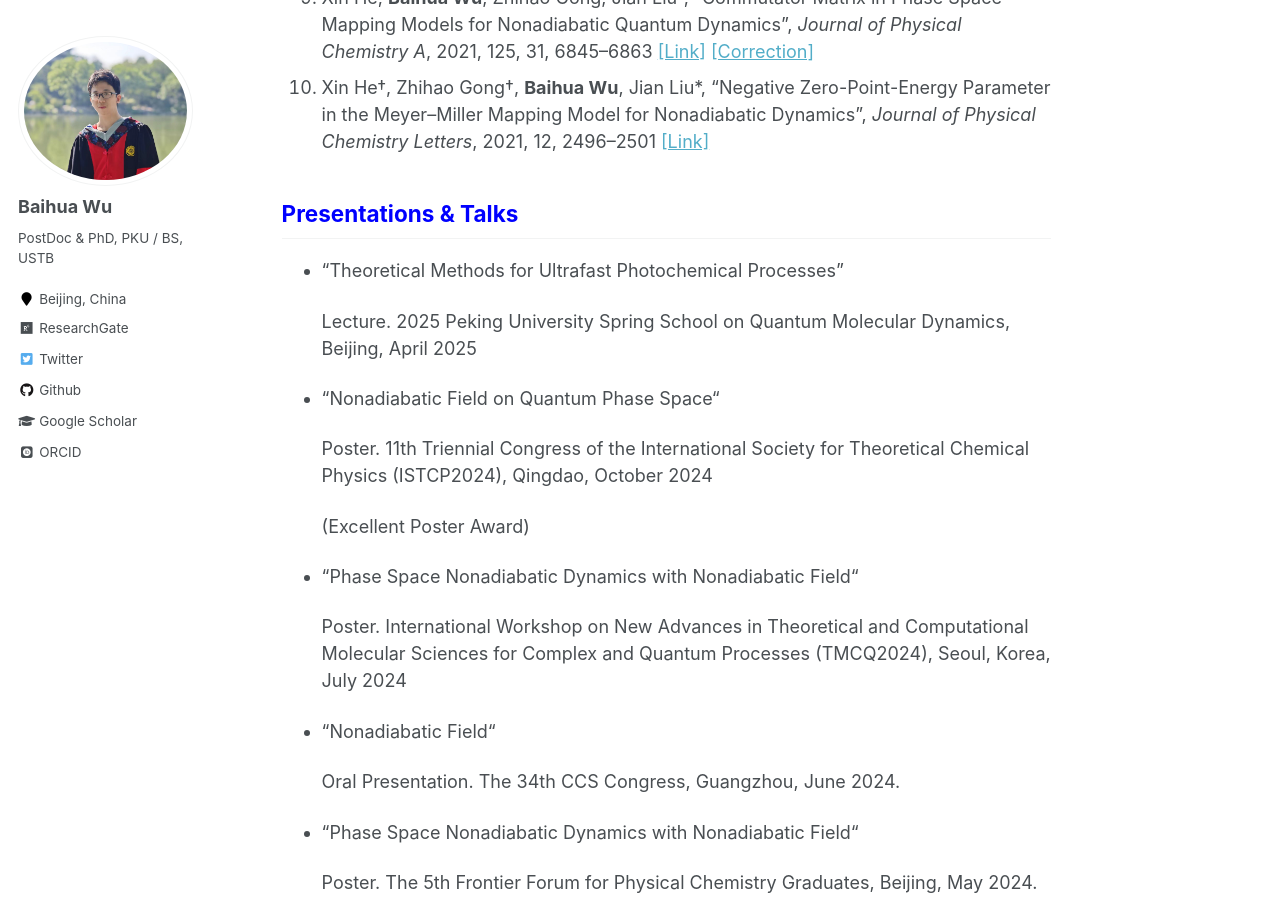
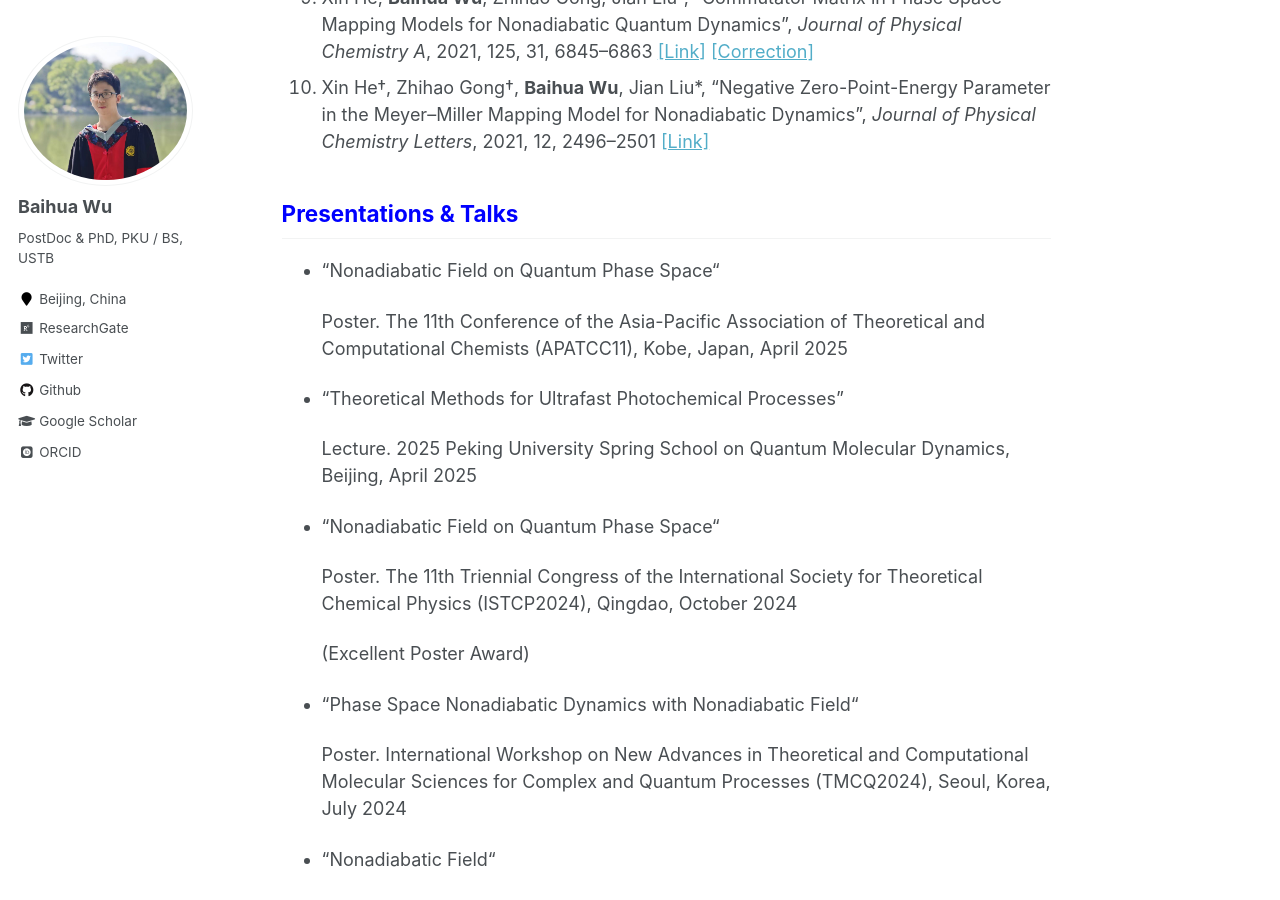
Before and after one commit to wubaihua/wubaihua.github.io, a Jekyll site: the page built from _pages/about.md, in a window 1280 px wide and 900 px high, scrolled down 2976 px. Built offline with Jekyll 4.4.1, drawn with Linux system fonts in a browser that asks for light colours; some web fonts are replaced.

Commit message:
2025-4-23-1

```diff
--- a/_pages/about.md
+++ b/_pages/about.md
@@ -109,13 +109,17 @@ Email: wubaihua[AT]pku.edu.cn;   wubaihua19[AT]gmail.com
 1. Xin He†, Zhihao Gong†, **Baihua Wu**, Jian Liu\*, "Negative Zero-Point-Energy Parameter in the Meyer–Miller Mapping Model for Nonadiabatic Dynamics", *Journal of Physical Chemistry Letters*, 2021, 12, 2496–2501 [[Link]](https://pubs.acs.org/doi/full/10.1021/acs.jpclett.1c00232)
 
 ## <font color=Blue>Presentations & Talks</font>
+* “Nonadiabatic Field on Quantum Phase Space“
+
+  Poster. The 11th Conference of the Asia-Pacific Association of Theoretical and Computational Chemists (APATCC11), Kobe, Japan, April 2025
+
 * "Theoretical Methods for Ultrafast Photochemical Processes"
 
   Lecture. 2025 Peking University Spring School on Quantum Molecular Dynamics, Beijing, April 2025
 
 * “Nonadiabatic Field on Quantum Phase Space“
 
-  Poster. 11th Triennial Congress of the International Society for Theoretical Chemical Physics (ISTCP2024), Qingdao, October 2024
+  Poster. The 11th Triennial Congress of the International Society for Theoretical Chemical Physics (ISTCP2024), Qingdao, October 2024
 
   (Excellent Poster Award)
 
```
